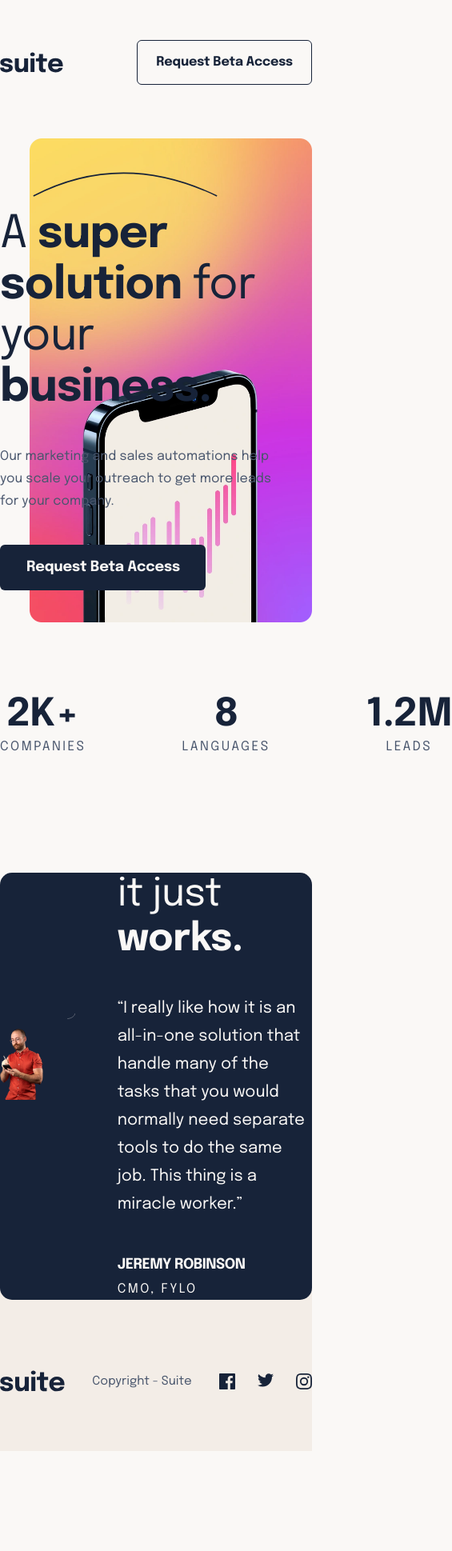
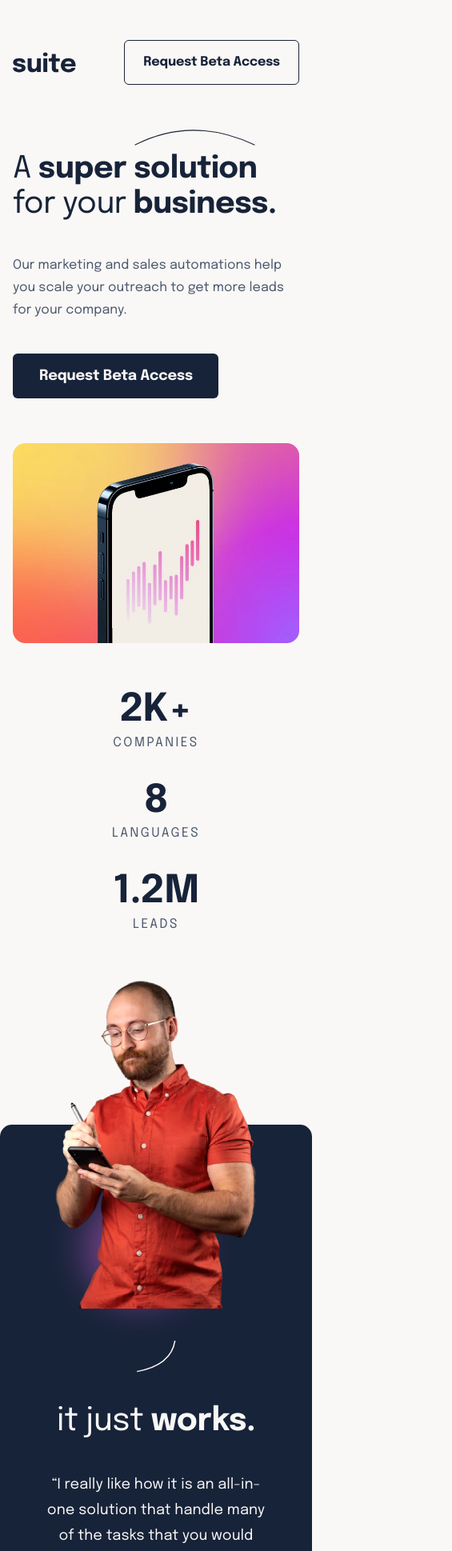
Before and after one commit to SharonJseg/suite-landing-page, a React (Vite) app: page / in a window 390 px wide. Shown: the top 1939 px of the page at 80% size, 565 px wide, since content can reach past the window. Before the commit the page ends 1814 px from the top, so only its background shows below. Built offline with nearby package versions, Linux system fonts and the light colour scheme.

Commit message:
finalized media break points

```diff
--- a/src/components/Footer/Footer.css
+++ b/src/components/Footer/Footer.css
@@ -53,3 +53,34 @@
 .social-icon {
   fill: currentColor;
 }
+
+@media screen and (max-width: 768px) {
+  .footer {
+    height: 650px;
+    margin-top: -475px;
+  }
+
+  .footer__container {
+    max-width: 689px;
+    padding-top: 72px;
+  }
+}
+
+@media screen and (max-width: 570px) {
+  .footer__container {
+    margin: 0 16px;
+  }
+}
+
+@media screen and (max-width: 425px) {
+  .footer {
+    height: 350px;
+    margin-top: -60px;
+  }
+
+  .footer__container {
+    flex-direction: column;
+    gap: 33px;
+    margin: 0 16px;
+  }
+}
--- a/src/components/Header/Header.css
+++ b/src/components/Header/Header.css
@@ -32,3 +32,16 @@
     max-width: 689px;
   }
 }
+
+@media screen and (max-width: 570px) {
+  .header {
+    max-width: 689px;
+    margin: 0 16px;
+  }
+}
+
+@media screen and (max-width: 425px) {
+  .header {
+    padding-bottom: 56px;
+  }
+}
--- a/src/components/Hero/Hero.css
+++ b/src/components/Hero/Hero.css
@@ -105,6 +105,10 @@
   z-index: -1;
 }
 
+.hero__image_mobile {
+  display: none;
+}
+
 @media screen and (max-width: 768px) {
   .hero {
     flex-direction: column;
@@ -144,7 +148,8 @@
   }
 
   .hero__stat-container {
-    max-width: 100%;
+    max-width: 689px;
+    width: 100%;
     margin-top: 88px;
   }
 
@@ -152,10 +157,66 @@
     display: flex;
     flex-direction: row;
     align-items: center;
-    gap: 120px;
+    justify-content: space-around;
+    gap: unset;
   }
 
   .hero__stat {
     text-align: center;
   }
 }
+
+@media screen and (max-width: 570px) {
+  .hero__cta {
+    padding-bottom: 56px;
+    padding-top: 0;
+  }
+
+  .hero__image {
+    display: none;
+  }
+
+  .hero__image_mobile {
+    display: block;
+    margin-top: 55.68px;
+  }
+
+  .hero__stat-container {
+    margin-top: 56px;
+  }
+
+  .curvedline__container {
+    padding-right: 75px;
+  }
+}
+
+@media screen and (max-width: 425px) {
+  .hero {
+    margin: 0 16px;
+  }
+  .hero__cta {
+    padding-bottom: 0;
+  }
+  .hero__cta-title {
+    font-size: 2.375rem;
+    line-height: 1.15;
+    letter-spacing: -0.53px;
+    max-width: 343px;
+  }
+  .hero__cta-header-container {
+    max-width: 343px;
+  }
+  .curvedline__container {
+    max-width: 343px;
+    margin-bottom: 8px;
+    padding-right: 40px;
+  }
+  .curvedline {
+    max-width: 151px;
+  }
+
+  .hero__stats {
+    flex-direction: column;
+    gap: 32px;
+  }
+}
--- a/src/components/Hero/Hero.jsx
+++ b/src/components/Hero/Hero.jsx
@@ -2,6 +2,7 @@ import React from 'react';
 import './Hero.css';
 import curvedline from '../../images/pattern-curved-line-1.svg';
 import heroImage from '../../images/image-hero-portrait@2x.webp';
+import heroImageMobile from '../../images/image-hero-landscape@2x.webp';
 
 const Hero = () => {
   return (
@@ -29,6 +30,11 @@ const Hero = () => {
             className='hero__image'
             alt='landscape image of a mobile phone'
           />
+          <img
+            src={heroImageMobile}
+            className='hero__image_mobile'
+            alt='landscape image of a mobile phone'
+          />
         </div>
       </div>
       <div className='hero__stat-container'>
--- a/src/components/Main/Main.css
+++ b/src/components/Main/Main.css
@@ -8,3 +8,15 @@
     max-width: 689px;
   }
 }
+
+@media screen and (max-width: 570px) {
+  .main {
+    margin: 0 16px;
+  }
+}
+
+@media screen and (max-width: 425px) {
+  .main {
+    margin: 0;
+  }
+}
--- a/src/components/Testimonial/Testimonial.css
+++ b/src/components/Testimonial/Testimonial.css
@@ -18,6 +18,10 @@
 
 .testimonial__image {
   max-height: 600px;
+}
+
+.testimonial__image_small {
+  display: none;
 }
 
 .testimonial__pattern {
@@ -69,3 +73,68 @@
   line-height: 1.625;
   letter-spacing: 2.5px;
 }
+
+@media screen and (max-width: 768px) {
+  .testimonial {
+    flex-direction: column;
+    margin-top: 273px;
+    padding: 0 58px 64px 58px;
+  }
+
+  .testimonial__image-container {
+    margin-top: -180px;
+  }
+
+  .testimonial__image {
+    display: none;
+  }
+
+  .testimonial__image_small {
+    display: block;
+    max-width: 252px;
+  }
+
+  .testimonial__pattern {
+    bottom: -50px;
+    left: -20px;
+  }
+
+  .testimonial__curvedLine {
+    padding: 0;
+    margin-top: 40px;
+    margin-bottom: 37px;
+    max-width: 49px;
+  }
+
+  .testimonial__content {
+    text-align: center;
+    max-width: 100%;
+  }
+
+  .testimonial__content-title {
+    font-size: 2.5rem;
+    line-height: 1.2;
+    letter-spacing: -0.42px;
+  }
+
+  .testimonial__content-quote {
+    font-size: var(--fs-base);
+    line-height: 1.77;
+    letter-spacing: 0.09px;
+  }
+
+  .testimonial__content-caption {
+    letter-spacing: -0.18px;
+  }
+
+  .testimonial__content-caption_span {
+    font-size: var(--fs-heading-base);
+  }
+}
+
+@media screen and (max-width: 425px) {
+  .testimonial {
+    margin-top: 237px;
+    padding: 0 54px 64px 54px;
+  }
+}
--- a/src/components/Testimonial/Testimonial.jsx
+++ b/src/components/Testimonial/Testimonial.jsx
@@ -2,6 +2,7 @@ import React from 'react';
 import './Testimonial.css';
 
 import cmoImage from '../../images/image-jeremy-large@2x.webp';
+import cmoImageSmall from '../../images/image-jeremy-small@2x.webp';
 import patternBlur from '../../images/pattern-blur.svg';
 import smallLine from '../../images/pattern-curved-line-2.svg';
 
@@ -12,6 +13,11 @@ const Testimonial = () => {
         <img
           className='testimonial__image'
           src={cmoImage}
+          alt='jeremy robinson'
+        />
+        <img
+          className='testimonial__image_small'
+          src={cmoImageSmall}
           alt='jeremy robinson'
         />
         <img className='testimonial__pattern' src={patternBlur} alt='' />
```
